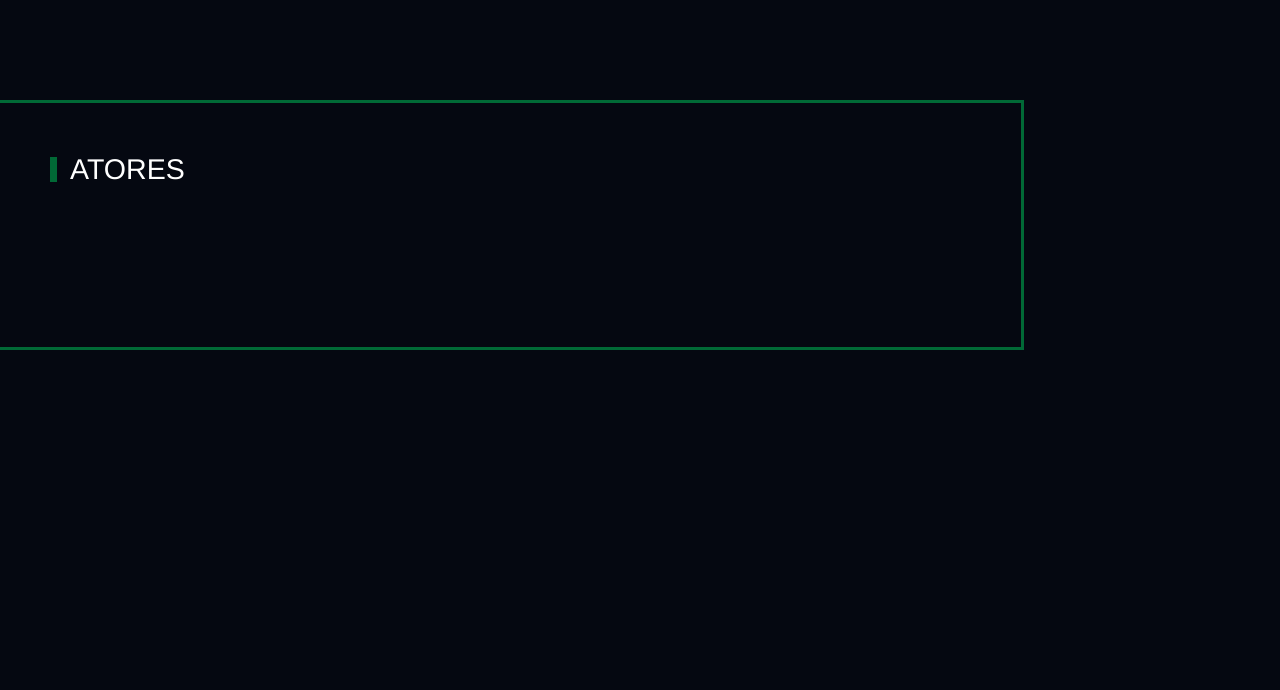
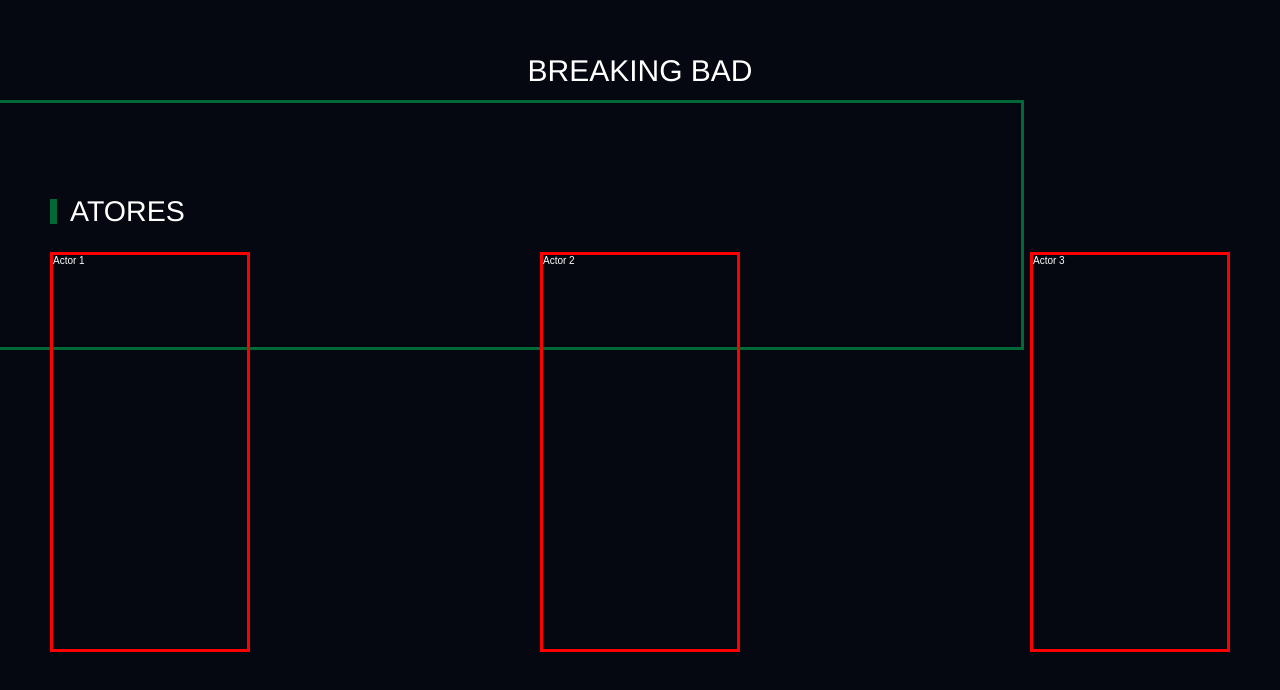
Before and after one commit to henriquepolonibr/site-breaking-bad, a React (Create React App) app: page / in a window 1280 px wide. Shown: the top 690 px of the page. Built offline with nearby package versions, Linux system fonts and the light colour scheme.

Commit message:
Component list create, header title update

```diff
--- a/public/index.html
+++ b/public/index.html
@@ -2,7 +2,7 @@
 <html lang="en">
   <head>
     <meta charset="utf-8" />
-    <link rel="icon" href="%PUBLIC_URL%/favicon.ico" />
+    <link rel="icon" href="../src/_assets/icons/logo.png" />
     <meta name="viewport" content="width=device-width, initial-scale=1" />
     <meta name="theme-color" content="#000000" />
     <meta
--- a/src/App.jsx
+++ b/src/App.jsx
@@ -4,9 +4,7 @@
 function App() {
   return (
     <>
-      <div className="App">
-        <Home />
-      </div>
+      <Home />
     </>
   );
 }
--- a/src/Pages/Home/index.jsx
+++ b/src/Pages/Home/index.jsx
@@ -1,10 +1,13 @@
 import React from 'react';
 import * as S from './styles';
+import ActorsList from '../../components/ActorsList';
 
 const Home = () => (
   <S.Wrapper>
+    <S.Title>BREAKING BAD</S.Title>
     <S.GreenRectangleStyle />
-    <S.Title>ATORES</S.Title>
+    <S.Subtitle>ATORES</S.Subtitle>
+    <ActorsList />
   </S.Wrapper>
 );
 
--- a/src/Pages/Home/styles.jsx
+++ b/src/Pages/Home/styles.jsx
@@ -22,6 +22,16 @@
 `;
 
 export const Title = styled.h1`
+  display: flex;
+  justify-content: center;
+  align-items: center;
+  font-family: Oswald,Helvetica Neue,Arial,sans-serif;
+  font-size: 3rem;
+  font-weight: 400;
+  line-height: 1.4;
+`;
+
+export const Subtitle = styled.h2`
   z-index: 1;
   top: 10rem;
   position: relative;
--- /dev/null
+++ b/src/components/ActorsList/index.jsx
@@ -0,0 +1,12 @@
+import React from 'react';
+import * as S from './styles';
+
+const ActorsList = () => (
+  <S.List>
+    <S.ListItem>Actor 1</S.ListItem>
+    <S.ListItem>Actor 2</S.ListItem>
+    <S.ListItem>Actor 3</S.ListItem>
+  </S.List>
+);
+
+export default ActorsList;
--- /dev/null
+++ b/src/components/ActorsList/styles.jsx
@@ -0,0 +1,18 @@
+/* eslint-disable import/prefer-default-export */
+import styled from 'styled-components';
+
+export const List = styled.div`
+  z-index: 1;
+  position: relative;
+  top: 12rem;
+  display: flex;
+  justify-content: space-between;
+  align-items: center;
+  flex-direction: row;
+`;
+
+export const ListItem = styled.div`
+  width: 20rem;
+  height: 40rem;
+  border: solid .3125rem red;
+`;
```
Also changed, not shown: src/_assets/icons/logo.png (added).
